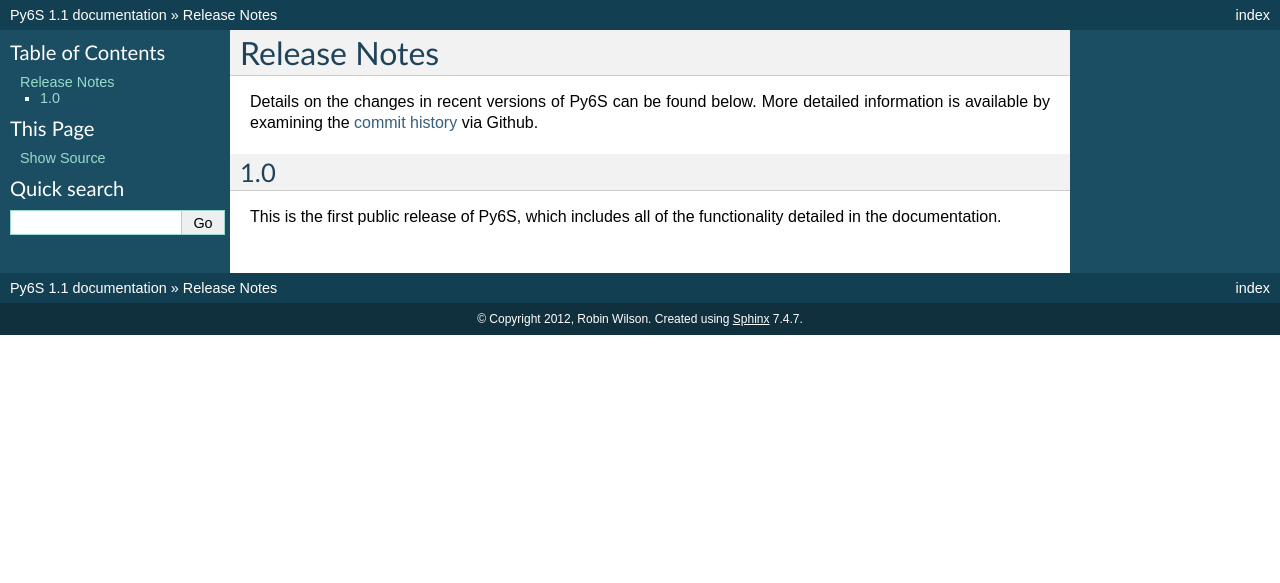
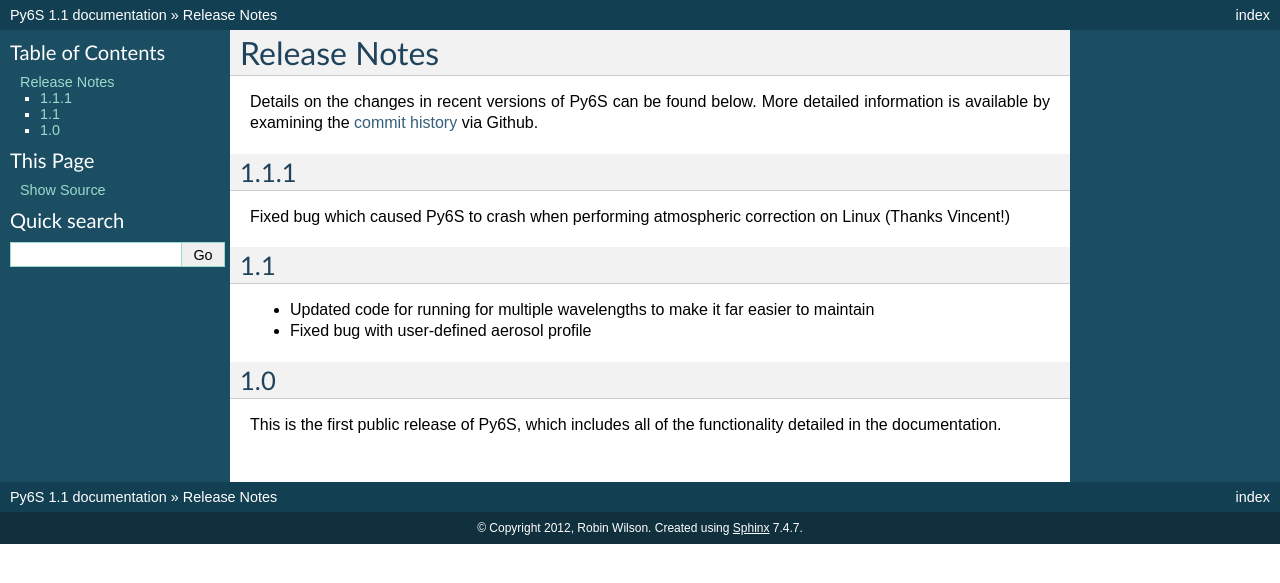
Before and after one commit to robintw/Py6S, a Sphinx documentation site: the page built from doc/source/releasenotes.rst, in a window 1280 px wide. Shown: the top 583 px of the page. Built offline with Sphinx 7.4.7, drawn with Linux system fonts in a browser that asks for light colours.

Commit message:
Released 1.1.1, updated release notes and setup.py

```diff
--- a/doc/source/releasenotes.rst
+++ b/doc/source/releasenotes.rst
@@ -3,6 +3,15 @@
 
 Details on the changes in recent versions of Py6S can be found below. More detailed information is available by examining the `commit history <https://github.com/robintw/Py6S/commits/master/>`_ via Github.
 
+1.1.1
+^^^^^
+Fixed bug which caused Py6S to crash when performing atmospheric correction on Linux (Thanks Vincent!)
+
+1.1
+^^^
+* Updated code for running for multiple wavelengths to make it far easier to maintain
+* Fixed bug with user-defined aerosol profile
+
 1.0
 ^^^
 This is the first public release of Py6S, which includes all of the functionality detailed in the documentation.
--- a/setup.py
+++ b/setup.py
@@ -13,7 +13,7 @@
         packages              = ['Py6S', 'Py6S.Params', 'Py6S.SixSHelpers'],
         requires              = ['pysolar', 'numpy', 'matplotlib', 'scipy'],
         install_requires      = ['pysolar', 'numpy', 'matplotlib', 'scipy'],
-        version               = "1.1",
+        version               = "1.1.1",
         author                = "Robin Wilson",
         author_email          = "robin@rtwilson.com",
         description           = ("""A wrapper for the 6S Radiative Transfer Model to make it easy to run simulations
```
